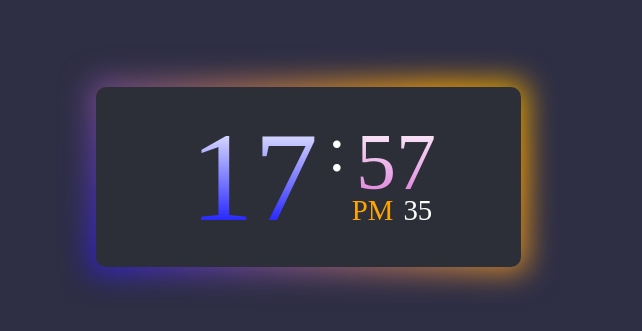
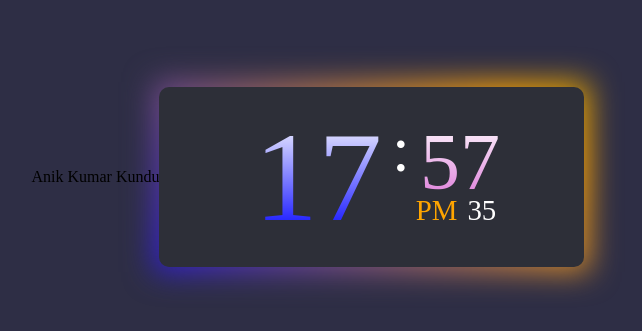
Before and after one commit to anikkumarkundu/Digital_Clock, a plain HTML site: page index.html in a window 1280 px wide. Shown: the part 143-474 px from the top of the page, without its empty margins (332-974 px from the left). Drawn offline with Linux system fonts and the light colour scheme.

Commit message:
index.html

```diff
--- a/index.html
+++ b/index.html
@@ -7,6 +7,7 @@
     <title>Digital Clock</title>
 </head>
 <body>
+    <p>Anik Kumar Kundu</p>
     <div class="digital-clock">
         <div class="time">
             <div class="left-side">
```
